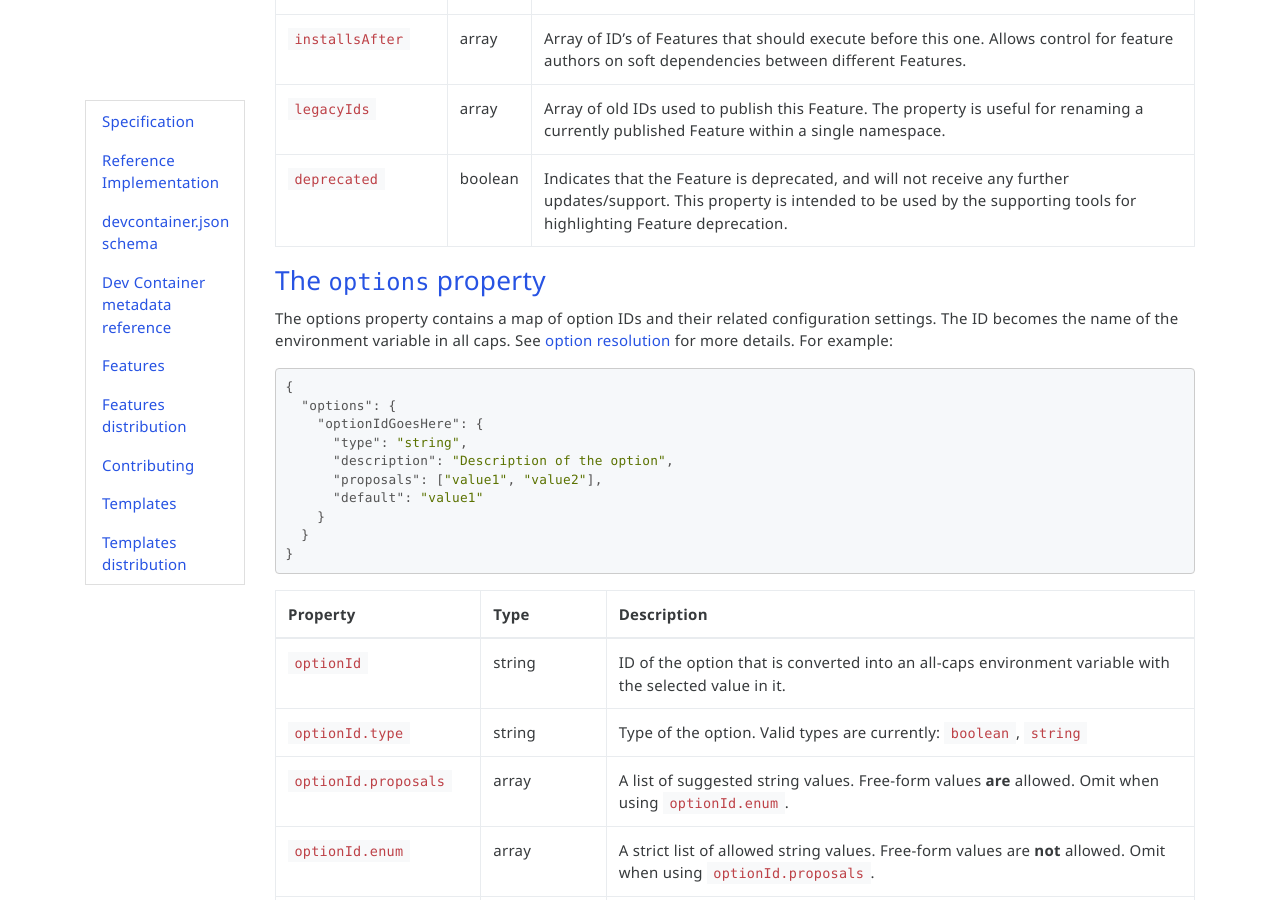
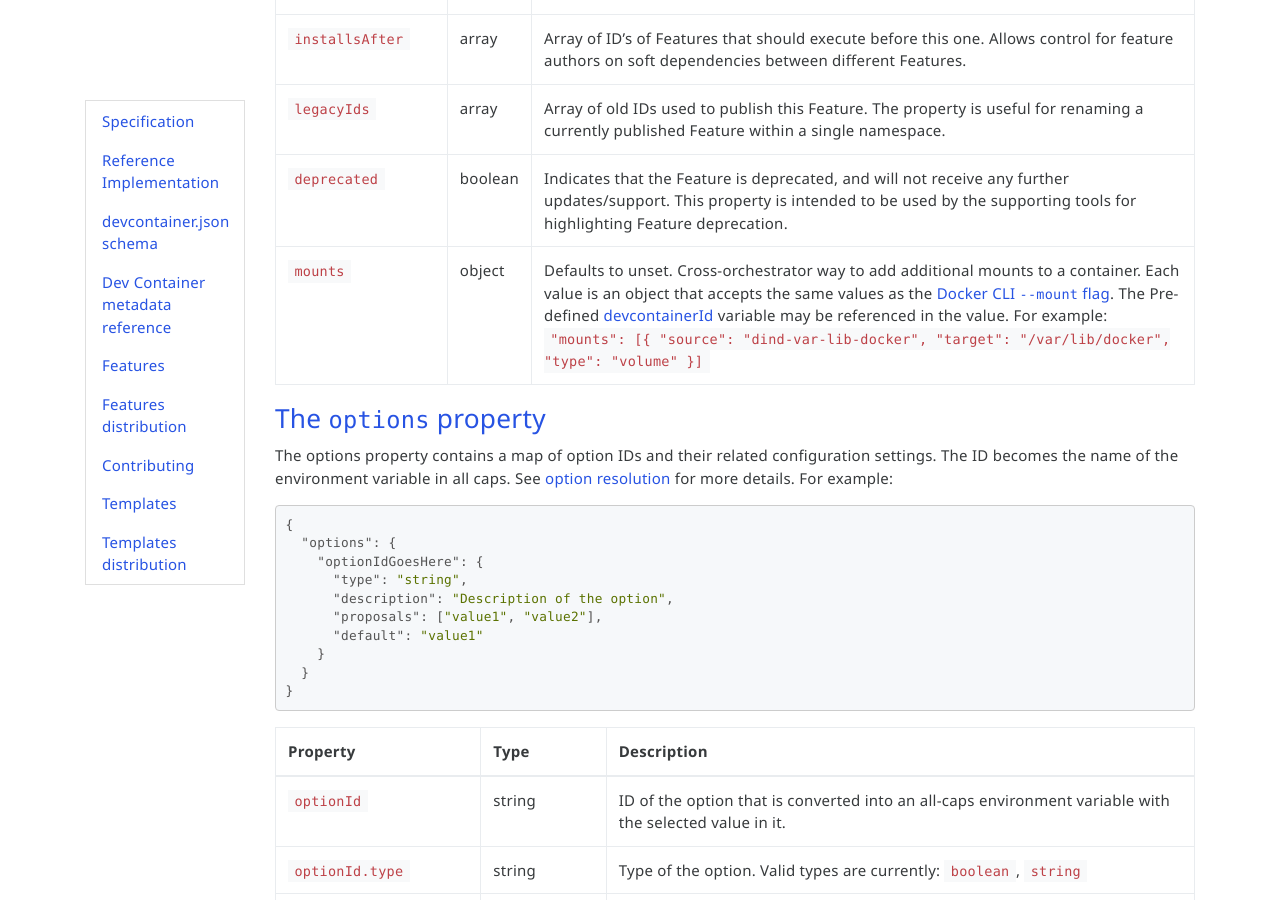
Before and after one commit to devcontainers/devcontainers.github.io, a Jekyll site: the page built from _implementors/features.md, in a window 1280 px wide and 900 px high, scrolled down 1827 px. Built offline with Jekyll 4.4.1, drawn with Linux system fonts in a browser that asks for light colours; nearby versions of some CDN libraries; comment, search, counter and statistics services are not loaded.

Commit message:
Features spec - Document 'mounts' property (#134)
* Features spec - Document 'mounts' property

* remove string support

* Update features.md

* Update features.md

```diff
--- a/_implementors/features.md
+++ b/_implementors/features.md
@@ -53,6 +53,7 @@
 | `installsAfter` | array | Array of ID's of Features that should execute before this one. Allows control for feature authors on soft dependencies between different Features. |
 | `legacyIds` | array | Array of old IDs used to publish this Feature. The property is useful for renaming a currently published Feature within a single namespace. |
 | `deprecated` | boolean | Indicates that the Feature is deprecated, and will not receive any further updates/support. This property is intended to be used by the supporting tools for highlighting Feature deprecation. |
+| `mounts` | object | Defaults to unset. Cross-orchestrator way to add additional mounts to a container. Each value is an object that accepts the same values as the [Docker CLI `--mount` flag](https://docs.docker.com/engine/reference/commandline/run/#add-bind-mounts-or-volumes-using-the---mount-flag). The Pre-defined [devcontainerId](/_implementors/json_reference.md#variables-in-devcontainerjson) variable may be referenced in the value. For example:<br />`"mounts": [{ "source": "dind-var-lib-docker", "target": "/var/lib/docker", "type": "volume" }]` |
 {: .table .table-bordered .table-responsive}
 
 ### <a href="#options-property" name="options-property" class="anchor"> The `options` property </a>
```
